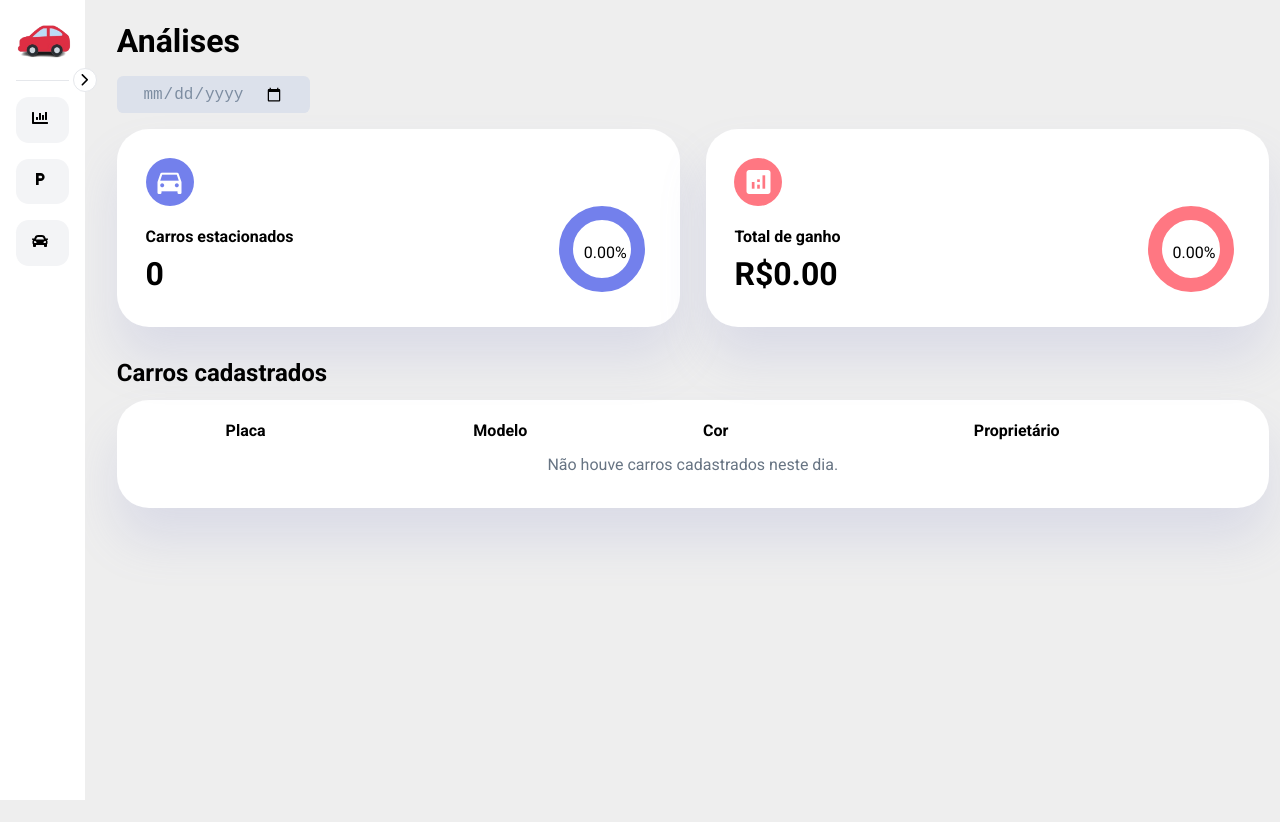
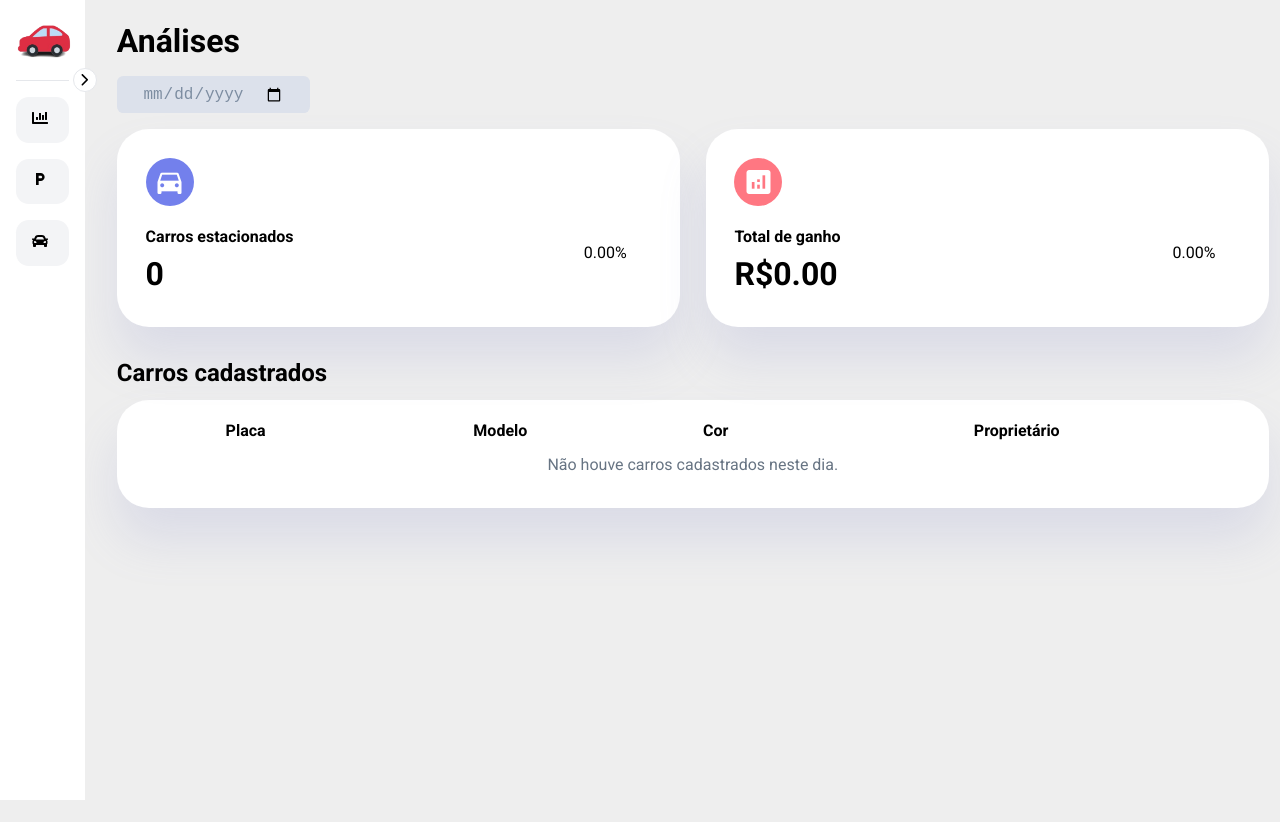
Before and after one commit to GiigADS2023/Park.me, a Next.js app: page / in a window 1280 px wide. Built offline with nearby package versions, Linux system fonts and the light colour scheme.

Commit message:
Análises

```diff
--- a/src/pages/Estacionamento.tsx
+++ b/src/pages/Estacionamento.tsx
@@ -5,6 +5,7 @@ import axios from 'axios';
 import styles from '../styles/Estacionamento.module.css';
 import { IoIosSearch } from "react-icons/io";
 import { ToastContainer, toast } from "react-toastify";
+import 'react-toastify/dist/ReactToastify.css';
 
 interface Veiculo {
   id: number;
--- a/src/pages/index.tsx
+++ b/src/pages/index.tsx
@@ -9,6 +9,7 @@ export default function Home() {
   const [totalEarnings, setTotalEarnings] = useState(0);
   const [recentCars, setRecentCars] = useState<{ placa: string, modelo: string, cor: string, proprietario: string }[]>([]);
   const [highestEarnings, setHighestEarnings] = useState(0);
+  const [ganhosPorDia, setGanhosPorDia] = useState<number[]>([]);
 
   useEffect(() => {
     if (date) {
@@ -19,20 +20,34 @@ export default function Home() {
   const fetchAnalysis = async () => {
     try {
       const response = await axios.get('/api/analises', { params: { date } });
-      const { estacionados, totalGanho, carrosRecentes, maiorGanho } = response.data;
+      const { estacionados, totalGanho, carrosRecentes } = response.data;
 
       setCarsParked(estacionados);
       setTotalEarnings(totalGanho);
       setRecentCars(carrosRecentes);
-      setHighestEarnings(maiorGanho);
+
+      setGanhosPorDia(prevGanhos => {
+        const novosGanhos = [...prevGanhos, totalGanho];
+        const maiorGanho = Math.max(...novosGanhos);
+        setHighestEarnings(maiorGanho);
+        return novosGanhos;
+      });
+
     } catch (error) {
       console.error("Erro ao buscar análises:", error);
+      setHighestEarnings(0);
     }
   };
 
   const parkingPercentage = (carsParked / 50) * 100;
+  const earningsPercentage = highestEarnings > 0 ? (totalEarnings / highestEarnings) * 100 : 0;
 
-  const earningsPercentage = highestEarnings > 0 ? (totalEarnings / highestEarnings) * 100 : 0;
+  const circleRadius = 36; // Raio do círculo
+  const circleCircumference = 2 * Math.PI * circleRadius; // Calcula a circunferência do círculo
+
+  // Calcula o "deslocamento" com base na porcentagem
+  const parkingStrokeDashoffset = circleCircumference - (circleCircumference * parkingPercentage) / 100;
+  const earningsStrokeDashoffset = circleCircumference - (circleCircumference * earningsPercentage) / 100;
 
   return (
     <BaseLayout>
@@ -62,10 +77,12 @@ export default function Home() {
                   </div>
                   <div className={styles.progress}>
                     <svg>
-                      <circle cx={38} cy={38} r={36}></circle>
+                      <circle cx={38} cy={38} r={circleRadius} stroke="#7380ec" strokeWidth="14" fill="none"
+                              strokeDasharray={circleCircumference}
+                              strokeDashoffset={parkingPercentage > 0 ? parkingStrokeDashoffset : circleCircumference}></circle>
                     </svg>
                     <div className={styles.number}>
-                      <p>{parkingPercentage.toFixed(2)}%</p> {/* Porcentagem de lotação */}
+                      <p>{parkingPercentage.toFixed(2)}%</p>
                     </div>
                   </div>
                 </div>
@@ -79,10 +96,12 @@ export default function Home() {
                   </div>
                   <div className={styles.progress}>
                     <svg>
-                      <circle cx={38} cy={38} r={36}></circle>
+                      <circle cx={38} cy={38} r={circleRadius} stroke="#ff7782" strokeWidth="14" fill="none"
+                              strokeDasharray={circleCircumference}
+                              strokeDashoffset={earningsPercentage > 0 ? earningsStrokeDashoffset : circleCircumference}></circle>
                     </svg>
                     <div className={styles.number}>
-                      <p>{earningsPercentage.toFixed(2)}%</p> {/* Porcentagem de ganho */}
+                      <p>{earningsPercentage.toFixed(2)}%</p>
                     </div>
                   </div>
                 </div>
--- a/src/styles/Analises.module.css
+++ b/src/styles/Analises.module.css
@@ -89,32 +89,16 @@
 
 .main .insights .carsParked svg circle {
     fill: none;
-    stroke: #7380ec;
     stroke-width: 14;
     stroke-linecap: round;
     transform: translate(5px, 5px);
-    stroke-dashoffset: -30;
-    stroke-dasharray: 200;
 }
 
 .main .insights .totalParking svg circle {
     fill: none;
-    stroke: #ff7782;
     stroke-width: 14;
     stroke-linecap: round;
     transform: translate(5px, 5px);
-    stroke-dashoffset: 20;
-    stroke-dasharray: 80;
-}
-
-.main .insights .carsParked svg circle {
-    stroke-dashoffset: 20;
-    stroke-dasharray: 250;
-}
-
-.main .insights .totalParking svg circle {
-    stroke-dashoffset: 20;
-    stroke-dasharray: 250;
 }
 
 .main .insights .progress .number {
```
Also changed, not shown: src/pages/esta.md (deleted).
